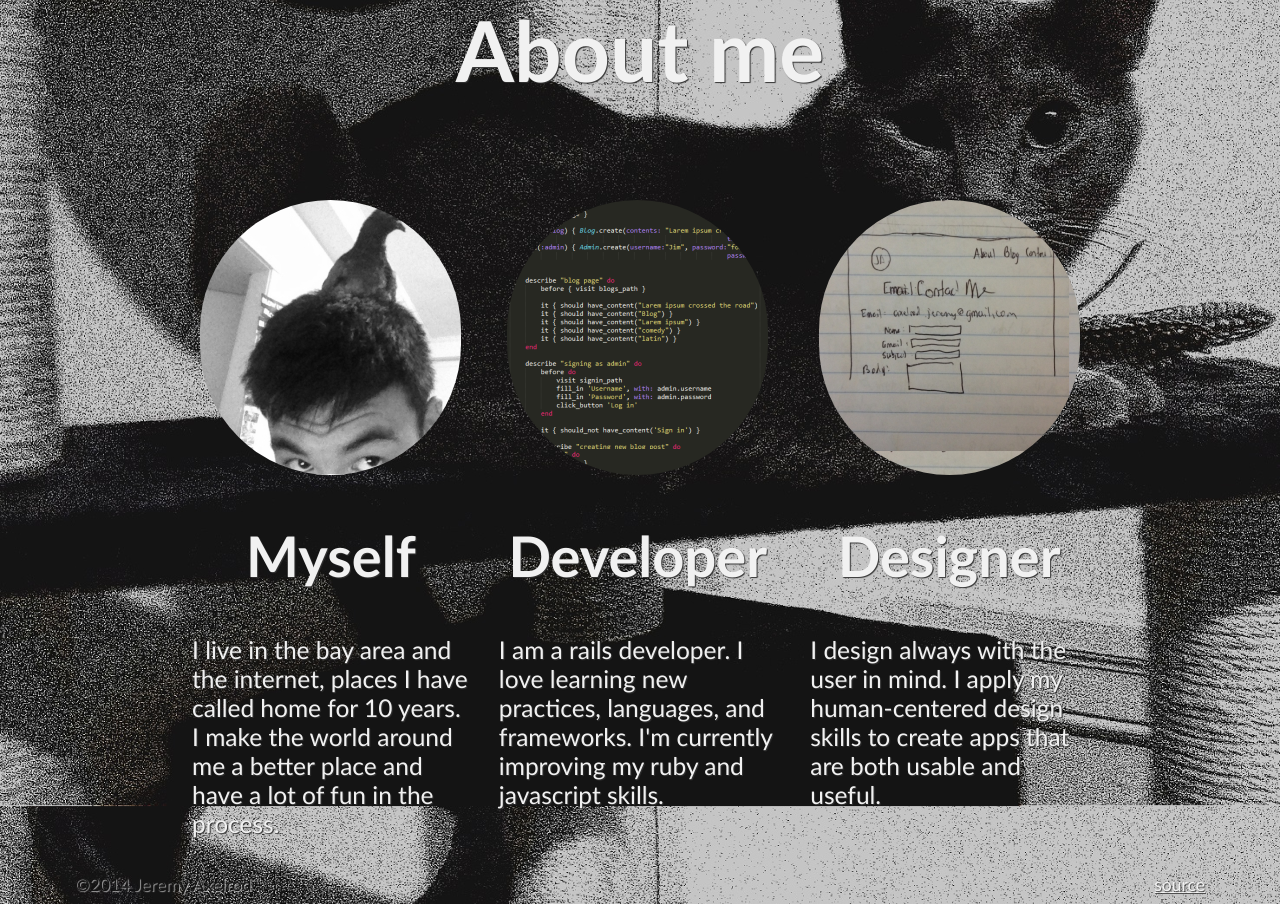
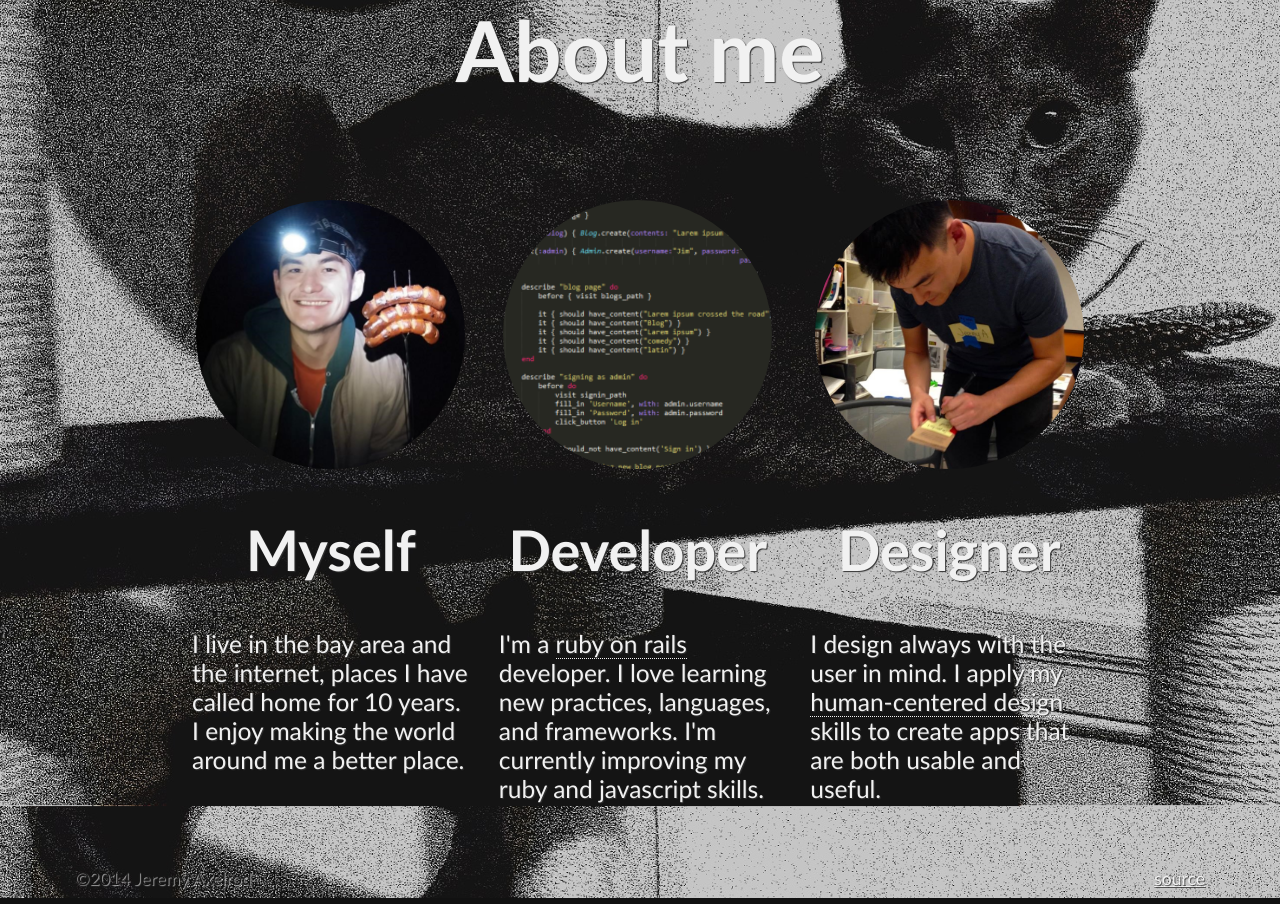
Before and after one commit to jeaxelrod/personal-site, a Rails app: page /about in a window 1280 px wide. Shown: the part 251-1155 px from the top of the page. Run offline with Rails 7, Linux system fonts and the light colour scheme; style sheets or scripts are compiled from the project's sources; some libraries are stand-ins or nearby versions; some web fonts are replaced.

Commit message:
About page images and layout

```diff
--- a/app/assets/stylesheets/custom.css.scss
+++ b/app/assets/stylesheets/custom.css.scss
@@ -209,6 +209,9 @@ a:hover {
 		border-radius: 999px;
 		margin-left: 3%;
 		margin-right: 3%;
+		background-size: cover;
+		background-repeat: no-repeat;
+		background-position: right top;
 	}
 
 	#about-left {
@@ -221,7 +224,7 @@ a:hover {
 		}
 
 		.about-pic {
-				background: url('/images/pigeon-jeremy.jpg');
+				background-image: url('/images/pigeon-jeremy.jpg');
 
 		}
 	}
@@ -253,9 +256,13 @@ a:hover {
 
 		.about-pic {
 			background-image: url('/images/designer.jpg');
+
 		}
 	}
-
+	a.about-link  {
+			text-decoration: none;
+			border-bottom: 1px dotted #f1f1f1;
+		}
 	[class^="blog-"] {
 
 	  .blog-content {
@@ -418,8 +425,8 @@ a:hover {
 }
 
 /* Tablet styles (wider than 600 pixels) */
-@media only screen and (min-width:600px) {
-}
+/* @media only screen and (min-width:600px) {
+} */
 
 /* Large laptop styles (wider than 1024 pixels) */
 @media only screen and (min-width: 1024px) {
@@ -530,11 +537,11 @@ a:hover {
 
 
 	.about-pic {
-		width: 94%;
-		height: 275px;
+		width: 21vw;
+		height: 21vw;
 		border-radius: 999px;
-		margin-left: 3%;
-		margin-right: 3%;
+		margin-left: auto;
+		margin-right: auto;
 	}
 
 	#about-left {
@@ -547,7 +554,7 @@ a:hover {
 		}
 
 		.about-pic {
-				background: url('/images/pigeon-jeremy.jpg');
+				background-image: url('/images/jeremy-outdoor.jpg');
 
 		}
 	}
--- a/app/views/static_pages/about.html.erb
+++ b/app/views/static_pages/about.html.erb
@@ -8,7 +8,7 @@
 		</div>
 		<h2>Myself</h2>
 		<p>
-			I live in the bay area and the internet, places I have called home for 10 years. I make the world around me a better place and have a lot of fun in the process.
+			I live in the bay area and the internet, places I have called home for 10 years. I enjoy making the world around me a better place.
 		</p>
 	</div>
 	<div id="about-center">
@@ -16,7 +16,7 @@
 		</div>
 		<h2>Developer</h2>
 		<p>
-			I am a rails developer. I love learning new practices, languages, and frameworks. I'm currently improving my ruby and javascript skills.
+			I'm a <a href="http://rubyonrails.org/" class="about-link">ruby on rails</a> developer. I love learning new practices, languages, and frameworks. I'm currently improving my ruby and javascript skills.
 		</p>
 	</div>
 	<div id="about-right">
@@ -24,7 +24,7 @@
 		</div>
 		<h2>Designer</h2>
 		<p>
-			I design always with the user in mind. I apply my human-centered design skills to create apps that are both usable and useful.
+			I design always with the user in mind. I apply my <a href="https://www.google.com/search?q=human-centered+design" class="about-link">human-centered design</a> skills to create apps that are both usable and useful.
 		</p>
 	</div>
 </div>
```
Also changed, not shown: public/images/background.jpg, public/images/designer.jpg, public/images/jeremy-outdoor.jpg (added), public/images/pigeon-jeremy-bw.jpg (added), public/images/pigeon-jeremy.jpg, 4 other files.
